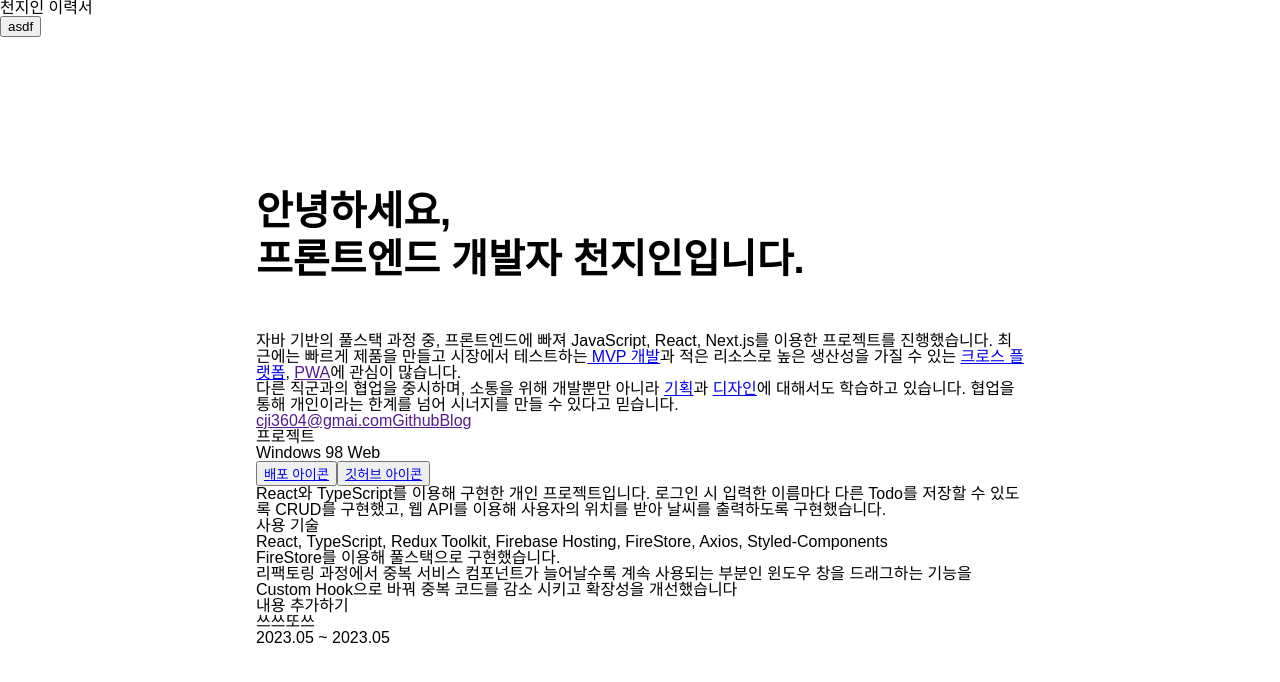
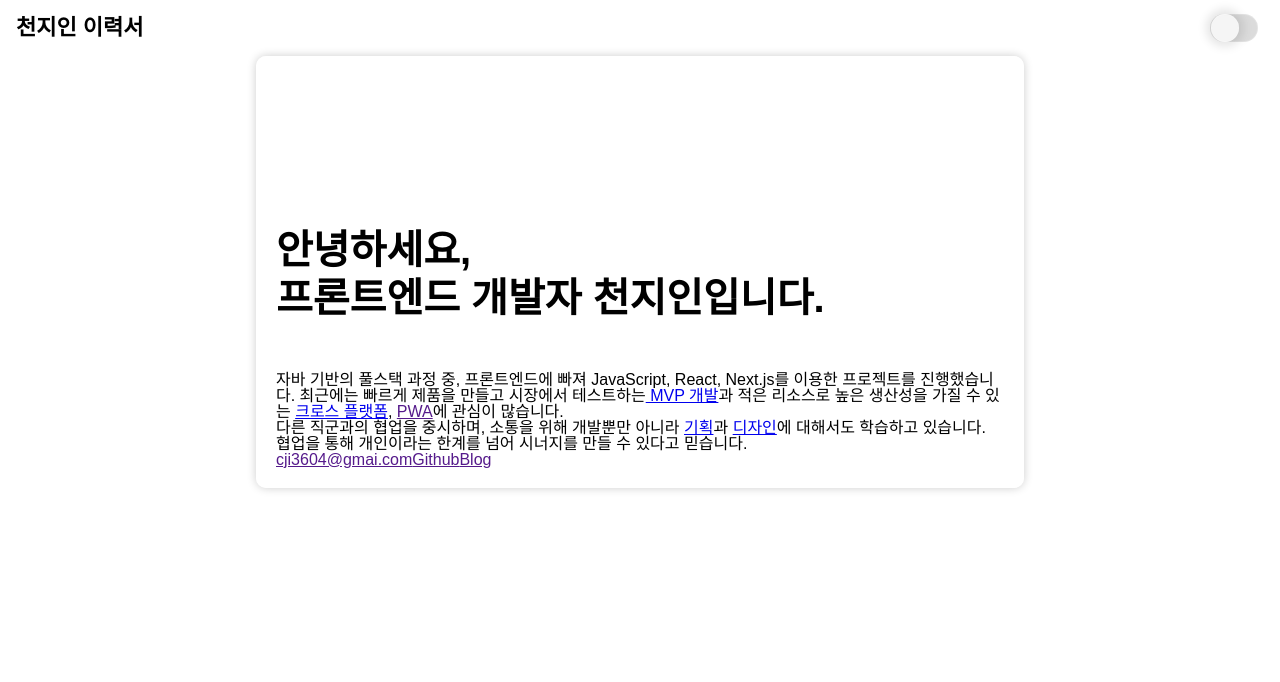
Before and after one commit to jiin9999/web_resume, a Next.js app: page / in a window 1280 px wide. Shown: the top 682 px of the page. Built offline with nearby package versions, Linux system fonts and the light colour scheme; a web font is replaced by a local one.

Commit message:
design: 헤더 다크모드 버튼 디자인 변경

```diff
--- a/app/components/Header.tsx
+++ b/app/components/Header.tsx
@@ -1,9 +1,11 @@
+import styles from "./css/Header.module.css"
+
 import HeaderModeButton from "./HeaderModeButton"
 
 export default function Header() {
   return (
-    <header>
-      <h1>천지인 이력서</h1>
+    <header className={styles.header}>
+      <h1 className={styles.title}>천지인 이력서</h1>
       <HeaderModeButton />
     </header>
   )
--- a/app/components/HeaderModeButton.tsx
+++ b/app/components/HeaderModeButton.tsx
@@ -1,5 +1,7 @@
 "use client"
+
 import { useEffect, useState } from "react"
+import styles from "./css/HeaderModeButton.module.css"
 
 export default function HeaderModeButton() {
   const [theme, setTheme] = useState<string>()
@@ -20,5 +22,16 @@ export default function HeaderModeButton() {
     setTheme((prev) => (prev === "dark" ? "light" : "dark"))
   }
 
-  return <button onClick={toggleTheme}>asdf</button>
+  return (
+    <button
+      className={`${styles.toggleButton} ${
+        theme === "dark" ? styles.darkMode : ""
+      }`}
+      onClick={toggleTheme}
+    >
+      <div className={styles.toggleBackground}>
+        <span className={styles.toggleCircle}></span>
+      </div>
+    </button>
+  )
 }
--- a/app/components/Introduce.tsx
+++ b/app/components/Introduce.tsx
@@ -3,7 +3,7 @@ import Link from "next/link"
 
 export default function Introduce() {
   return (
-    <section>
+    <section className={styles.card}>
       <h2 className={styles.introduceName}>
         안녕하세요, <br />
         <b>프론트엔드 개발자 천지인</b>입니다.
--- /dev/null
+++ b/app/components/css/Header.module.css
@@ -0,0 +1,12 @@
+.header {
+  display: flex;
+  justify-content: space-between;
+  align-items: center;
+  padding: 0px 16px;
+  height: 56px;
+}
+
+.title {
+  font-size: 22px;
+  font-weight: 600;
+}
--- /dev/null
+++ b/app/components/css/HeaderModeButton.module.css
@@ -0,0 +1,56 @@
+.toggleButton {
+  position: relative;
+  width: 60px;
+  height: 30px;
+  background: transparent;
+  border: none;
+  cursor: pointer;
+  outline: none;
+  transition: background-color 0.5s ease;
+}
+
+.toggleBackground {
+  position: relative;
+  top: 0;
+  left: 0;
+  width: 100%;
+  height: 100%;
+  border-radius: 15px;
+  background: rgba(
+    204,
+    204,
+    204,
+    0.7
+  ); /* semi-transparent gray for light mode */
+  backdrop-filter: blur(10px);
+  border: 1px solid rgba(255, 255, 255, 0.2);
+  transition: background-color 0.5s ease;
+}
+
+.darkMode .toggleBackground {
+  background: rgba(
+    204,
+    204,
+    204,
+    0.7
+  ); /* semi-transparent gray for dark mode */
+}
+
+.toggleCircle {
+  position: absolute;
+  top: 50%;
+  left: 0;
+  transform: translateY(-50%);
+  width: 28px;
+  height: 28px;
+  background: rgba(255, 255, 255, 0.7);
+  border-radius: 50%;
+  transition: left 0.5s ease;
+  box-shadow: 0px 0px 10px 5px rgba(0, 0, 0, 0.1);
+  border: 1px solid rgba(255, 255, 255, 0.2);
+}
+
+.darkMode .toggleCircle {
+  left: calc(100% - 28px);
+  background: rgba(0, 0, 0, 0.7);
+}
--- a/app/components/css/Introduce.module.css
+++ b/app/components/css/Introduce.module.css
@@ -1,3 +1,11 @@
+.card {
+  background-color: rgba(255, 255, 255, 0.8);
+  border-radius: 10px;
+  padding: 20px;
+  margin-bottom: 20px;
+  box-shadow: 0 0 10px rgba(0, 0, 0, 0.2);
+}
+
 .introduceName {
   padding-top: 150px;
   padding-bottom: 50px;
@@ -6,6 +14,3 @@
   word-break: keep-all;
   line-height: 1.2;
 }
-
-.introduceSelf {
-}
--- a/app/global.css
+++ b/app/global.css
@@ -1,6 +1,6 @@
 :root {
+  --color-text: black;
   --color-background: white;
-  --color-text: black;
 }
 
 [data-theme="dark"] {
@@ -9,7 +9,7 @@
 }
 
 body {
-  background-color: var(--color-background);
+  background: var(--color-background);
   color: var(--color-text);
   transition: 0.5s ease;
 }
--- a/app/page.tsx
+++ b/app/page.tsx
@@ -7,7 +7,7 @@ export default function Home() {
   return (
     <main className={styles.mainContainer}>
       <Introduce />
-      <Project />
+      {/* <Project /> */}
     </main>
   )
 }
```
